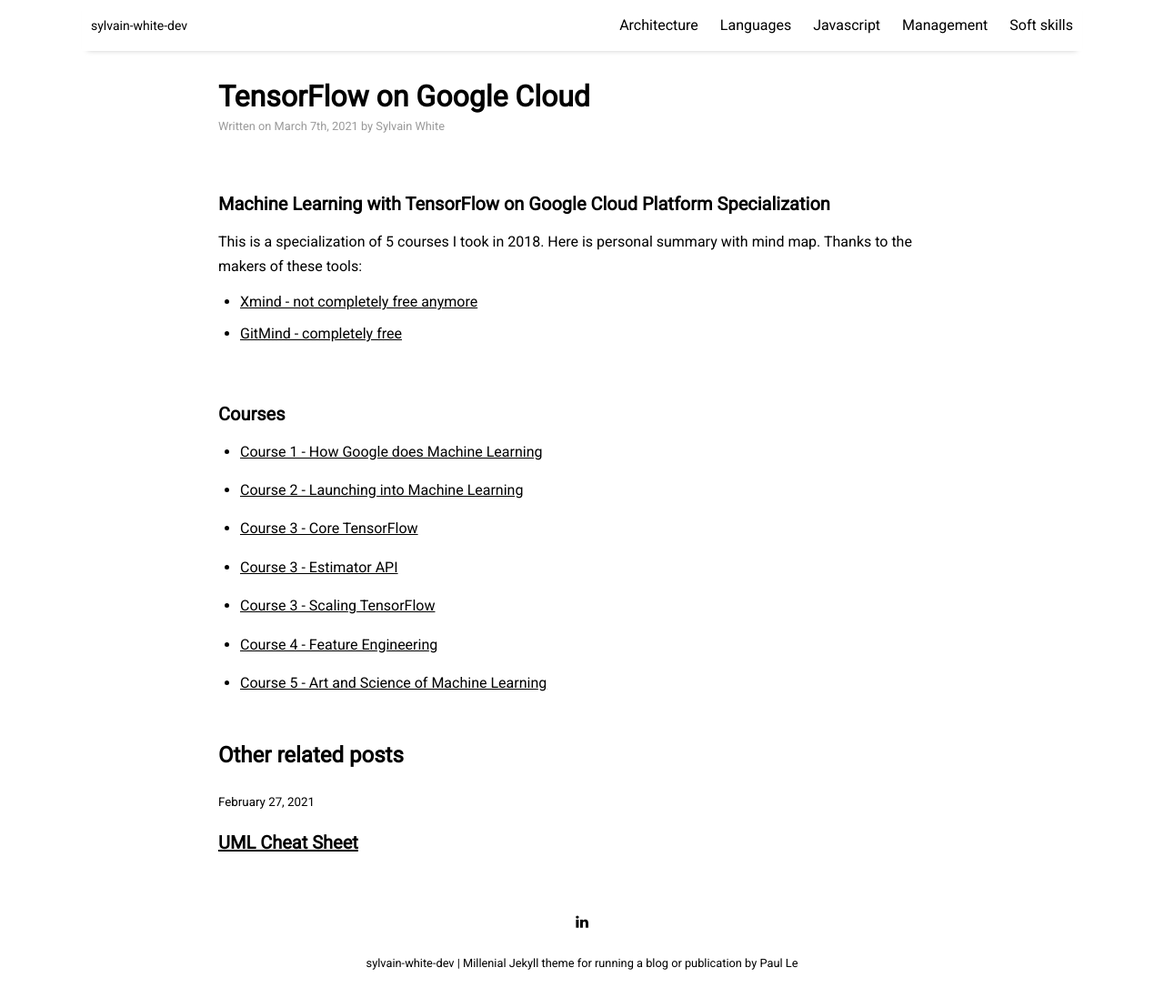
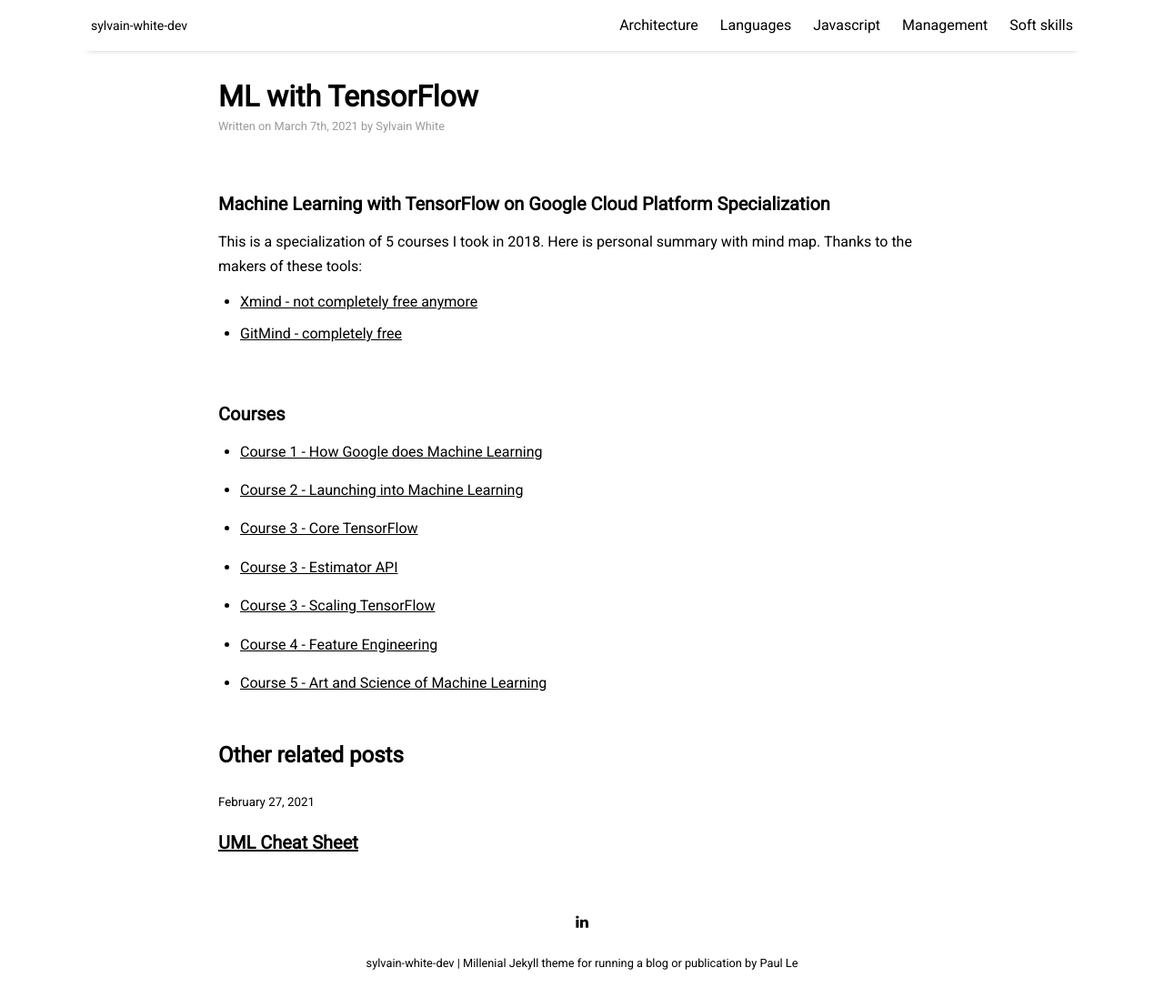
Before and after one commit to sylvainwhite/sylvain-white-dev, a Jekyll site: the page built from _posts/2021-03-07-mlWithTensorFlow.md, in a window 1280 px wide and 1097 px high. Shown: the whole window at 91% size. Built offline with Jekyll 4.4.1, drawn with Linux system fonts in a browser that asks for light colours; nearby versions of some CDN libraries.

Commit message:
Update tensorFlow post name

```diff
--- a/_posts/2021-03-07-tensorFlowOnGoogle.md
+++ b/_posts/2021-03-07-mlWithTensorFlow.md
@@ -1,9 +1,9 @@
 ---
 layout: post
-title: "TensorFlow on Google Cloud"
+title: "ML with TensorFlow"
 author: "Sylvain White"
-categories: ai
-tags: [ai, misc]
+categories: "machine learning"
+tags: ["machine learning", misc]
 # image: city-2.jpg
 ---
 <br/>
```
